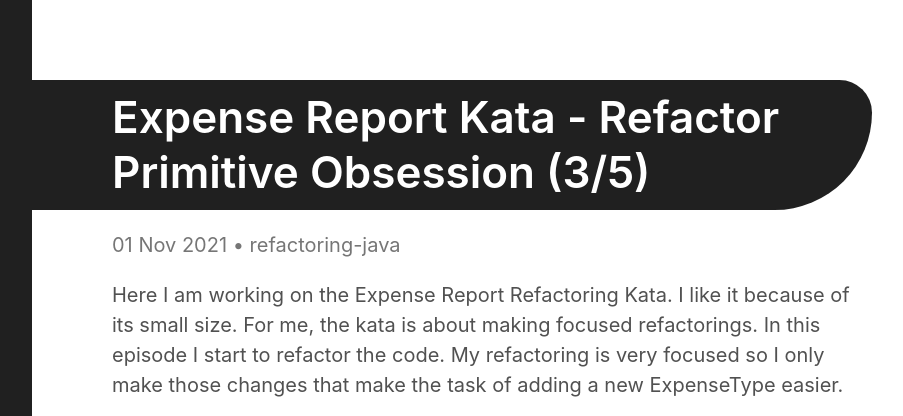
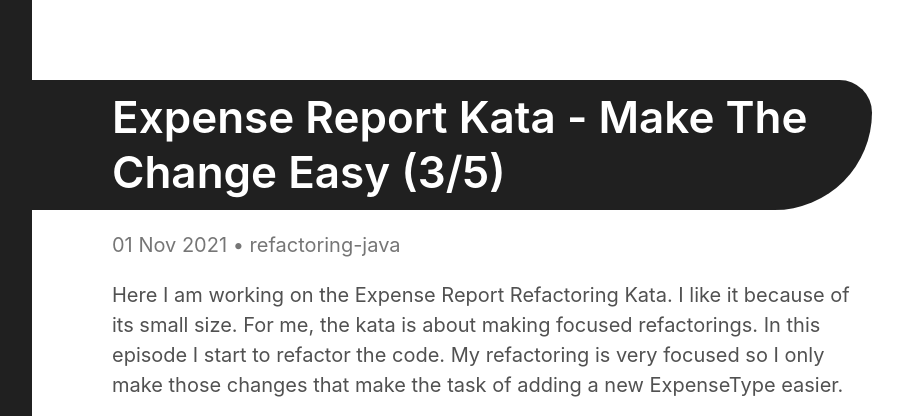
Before and after one commit to gregorriegler/gregorriegler.github.io, a Jekyll site: the page built from refactoring-java/_posts/2021-11-01-Expense-Report-Kata-3.md, in a window 1280 px wide, cut to the strip 0-416 px from the top of the page. Shown: the whole strip, without its empty margins (328-1231 px from the left). Built offline with Jekyll 4.4.1, drawn with Linux system fonts in a browser that asks for light colours; comment, search, counter and statistics services are not loaded.

Commit message:
Update 2021-11-01-Expense-Report-Kata-3.md

```diff
--- a/refactoring-java/_posts/2021-11-01-Expense-Report-Kata-3.md
+++ b/refactoring-java/_posts/2021-11-01-Expense-Report-Kata-3.md
@@ -1,7 +1,7 @@
 ---
 layout: post
 category: refactoring-java
-title: 'Expense Report Kata - Refactor Primitive Obsession (3/5)'
+title: 'Expense Report Kata - Make The Change Easy (3/5)'
 date: 2021-11-01
 ---
 Here I am working on the Expense Report Refactoring Kata.
```
